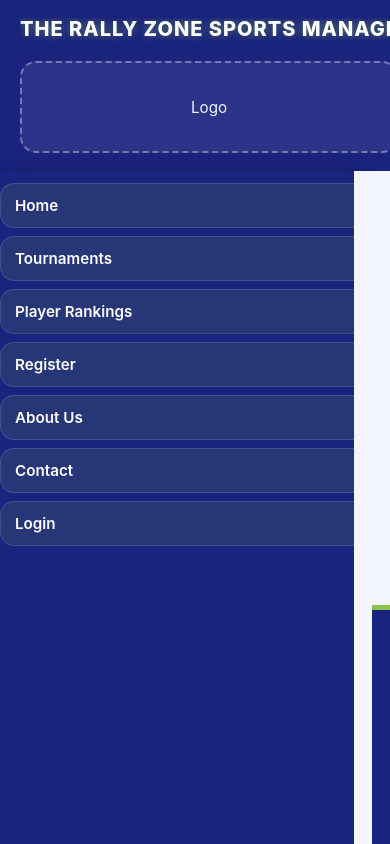
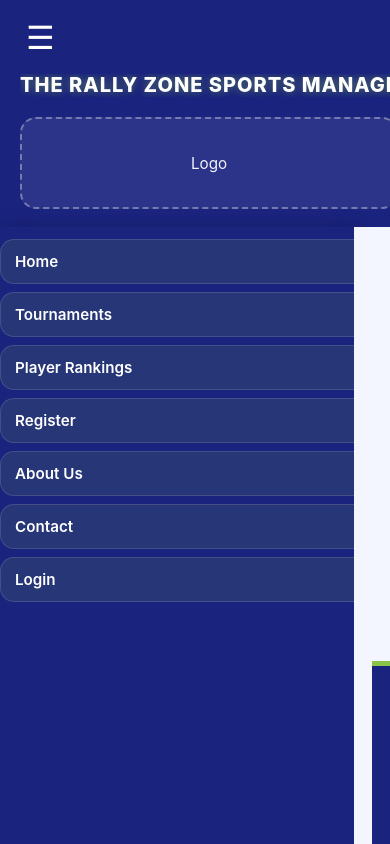
Before and after one commit to asheeshmalpani-hue/therallyzonerepository, a React (Create React App) app: page /admin-dashboard in a window 390 px wide. Shown: the top 844 px of the page. Built offline with nearby package versions, Linux system fonts and the light colour scheme.

Commit message:
mobile responsive  issuee

```diff
--- a/src/components/Header.js
+++ b/src/components/Header.js
@@ -59,6 +59,9 @@ function Header({ children }) {
   return (
     <div className="header-wrapper">
       <div className="top-header">
+        <button className="hamburger-btn">
+          ☰
+    </button>
         <div className="site-branding">
           <h1 className="site-title">The Rally Zone Sports Management</h1>
         </div>
```
